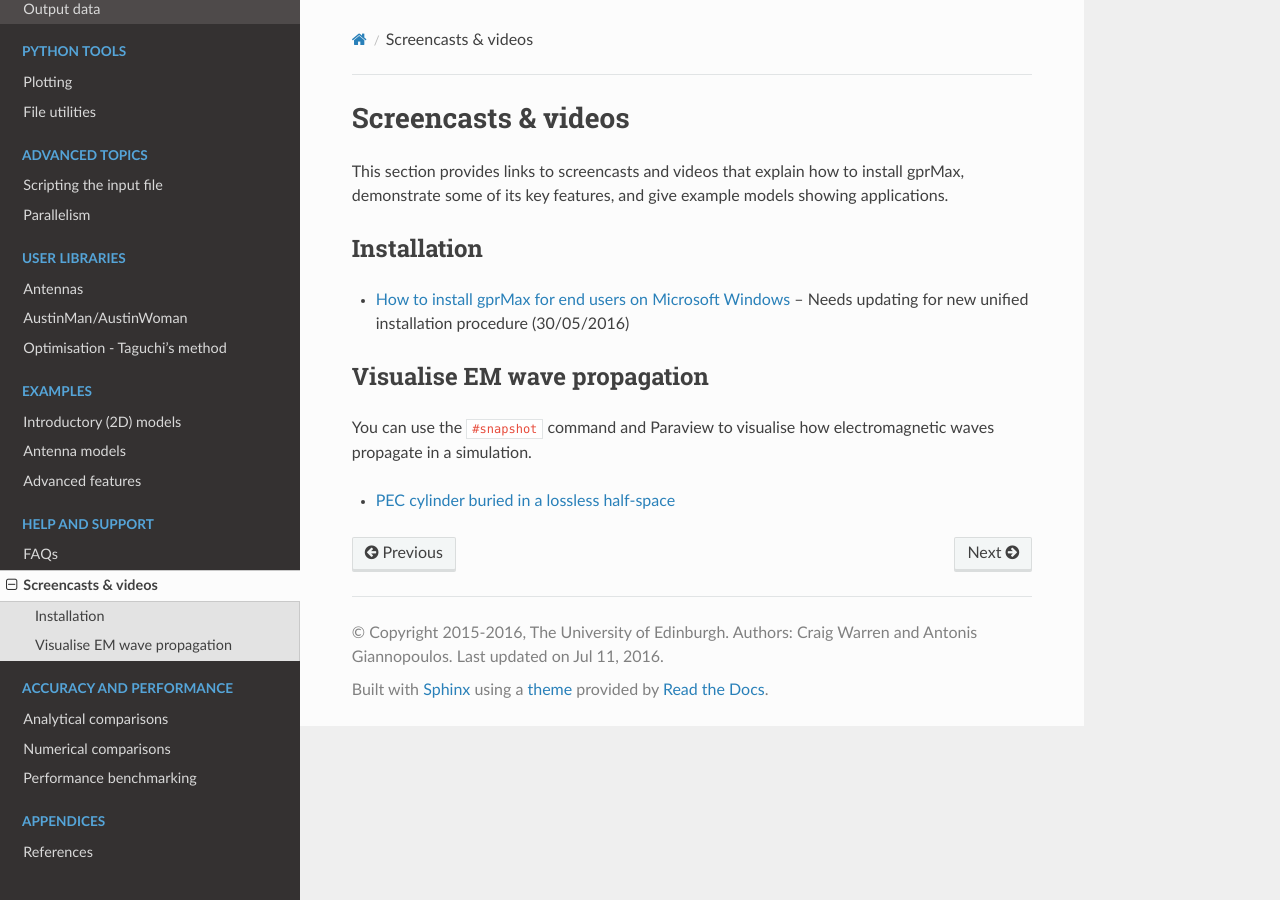
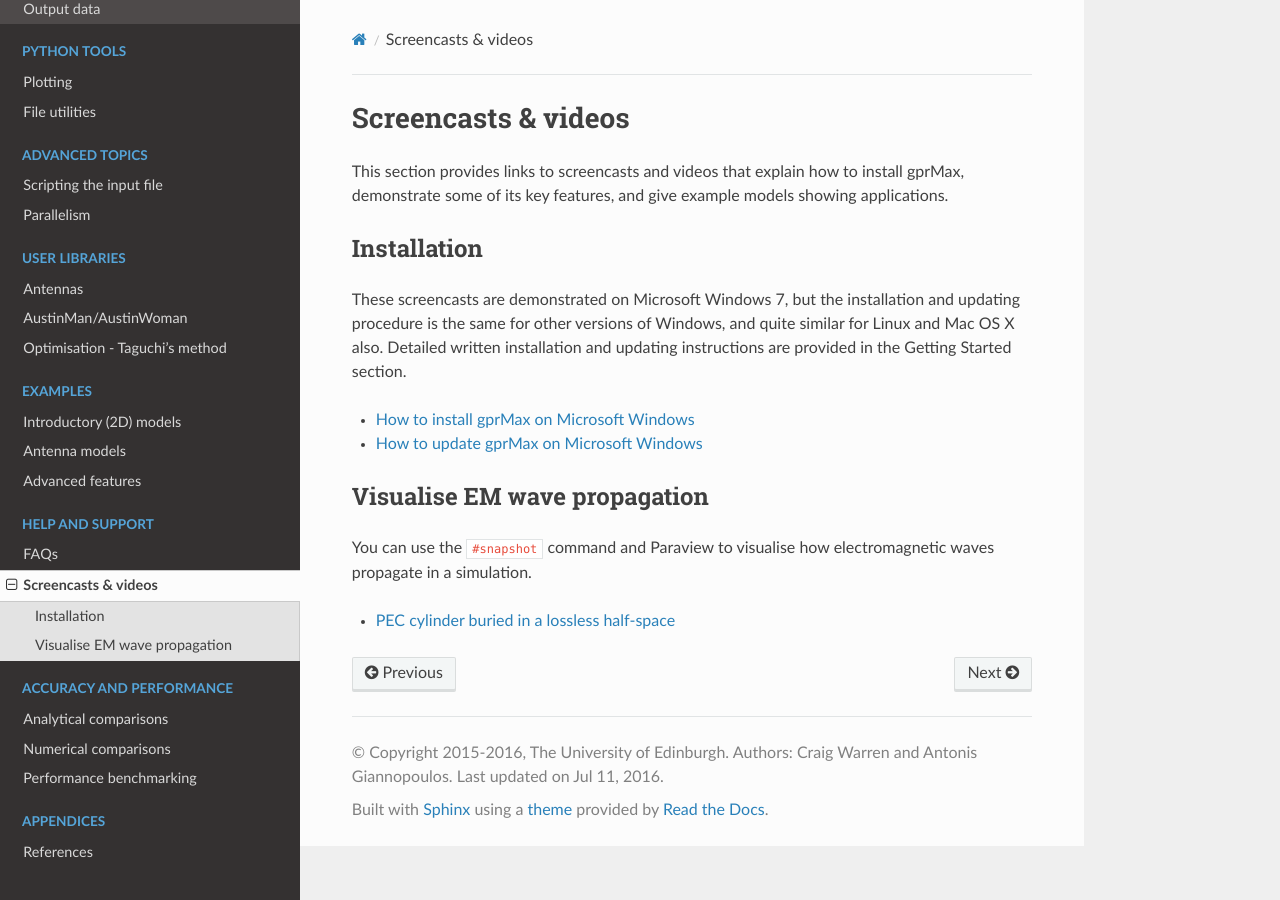
Before and after one commit to gprMax/gprMax, a Sphinx documentation site: the page built from docs/source/screencasts.rst, in a window 1280 px wide. Built offline with Sphinx 7.4.7 and the Read the Docs theme 2.0.0, drawn with Linux system fonts in a browser that asks for light colours.

Commit message:
Updated screencasts for installing and updating gprMax.

```diff
--- a/docs/source/screencasts.rst
+++ b/docs/source/screencasts.rst
@@ -9,7 +9,10 @@ This section provides links to screencasts and videos that explain how to instal
 Installation
 ------------
 
-* `How to install gprMax for end users on Microsoft Windows <https://youtu.be/dvC0_7qFVbE>`_ -- Needs updating for new unified installation procedure (30/05/2016)
+These screencasts are demonstrated on Microsoft Windows 7, but the installation and updating procedure is the same for other versions of Windows, and quite similar for Linux and Mac OS X also. Detailed written installation and updating instructions are provided in the Getting Started section.
+
+* `How to install gprMax on Microsoft Windows <https://youtu.be/YkPWMmJILcI>`_
+* `How to update gprMax on Microsoft Windows <https://youtu.be/e0ROY792s9o>`_
 
 Visualise EM wave propagation
 -----------------------------
```
